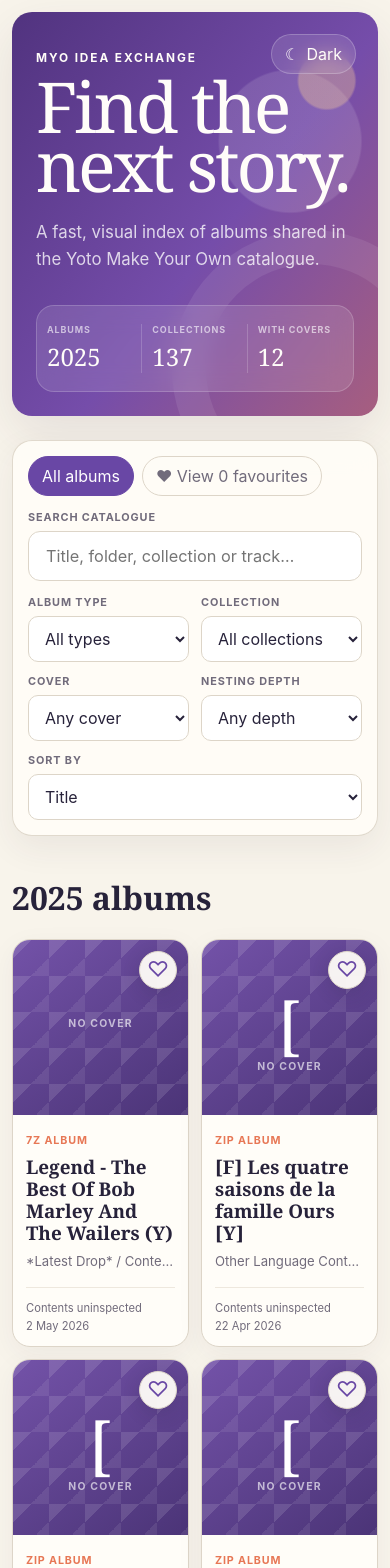
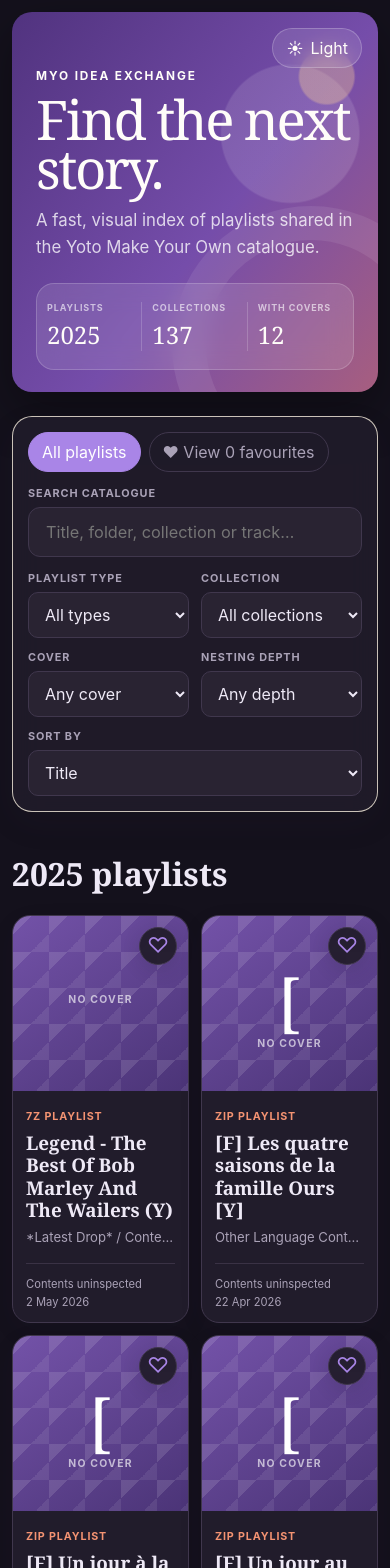
Before and after one commit to dylanwatsonsoftware/yoto-ai, a React (Vite) app in the folder catalogue-site/: page / in a window 390 px wide. Shown: the top 1568 px of the page. Built offline with nearby package versions, Linux system fonts and the light colour scheme.

Commit message:
Rename to playlist

```diff
--- a/catalogue-site/src/App.tsx
+++ b/catalogue-site/src/App.tsx
@@ -49,8 +49,8 @@ function formatDate(value: string): string {
 }
 
 function albumType(album: Album): string {
-  if (album.kind === "expanded") return "Expanded folder";
-  return `${album.archiveFormat?.toUpperCase() ?? "Archive"} album`;
+  if (album.kind === "expanded") return "Expanded playlist";
+  return `${album.archiveFormat?.toUpperCase() ?? "Archive"} playlist`;
 }
 
 function AlbumArtwork({ album, large = false }: { album: Album; large?: boolean }) {
@@ -115,7 +115,7 @@ function DetailDialog({
           <div>
             <span className="eyebrow">{albumType(album)}</span>
             <h2>{album.title}</h2>
-            <nav className="breadcrumbs" aria-label="Album location">
+            <nav className="breadcrumbs" aria-label="Playlist location">
               {album.pathSegments.slice(0, -1).map((segment, index) => (
                 <span key={segment.id}>
                   {index > 0 && <b aria-hidden="true">/</b>}
@@ -175,7 +175,7 @@ function DetailDialog({
           </section>
           {nested.length > 0 && (
             <section>
-              <h3>Nested albums <span className="count">{nested.length}</span></h3>
+              <h3>Nested playlists <span className="count">{nested.length}</span></h3>
               <ul className="nested-list">
                 {nested.map((candidate) => (
                   <li key={candidate.id}>
@@ -228,7 +228,7 @@ export default function App({ catalogue }: { catalogue: Catalogue }) {
   const [favourites, setFavourites] = useState<string[]>(readFavourites);
   const [showFavourites, setShowFavourites] = useState(false);
   const [theme, setTheme] = useState<Theme>(() =>
-    window.localStorage.getItem(THEME_KEY) === "dark" ? "dark" : "light"
+    window.localStorage.getItem(THEME_KEY) === "light" ? "light" : "dark"
   );
   const favouriteIds = useMemo(() => new Set(favourites), [favourites]);
   const albums = useMemo(() => {
@@ -289,12 +289,12 @@ export default function App({ catalogue }: { catalogue: Catalogue }) {
           <span className="eyebrow">MYO Idea Exchange</span>
           <h1>Find the next story.</h1>
           <p>
-            A fast, visual index of albums shared in the Yoto Make Your Own
+            A fast, visual index of playlists shared in the Yoto Make Your Own
             catalogue.
           </p>
         </div>
         <dl className="hero__stats">
-          <div><dt>Albums</dt><dd>{catalogue.stats.albums}</dd></div>
+          <div><dt>Playlists</dt><dd>{catalogue.stats.albums}</dd></div>
           <div><dt>Collections</dt><dd>{catalogue.stats.collections}</dd></div>
           <div><dt>With covers</dt><dd>{catalogue.stats.covers}</dd></div>
         </dl>
@@ -315,7 +315,7 @@ export default function App({ catalogue }: { catalogue: Catalogue }) {
               aria-pressed={!showFavourites}
               onClick={() => setShowFavourites(false)}
             >
-              All albums
+              All playlists
             </button>
             <button
               type="button"
@@ -338,7 +338,7 @@ export default function App({ catalogue }: { catalogue: Catalogue }) {
           </label>
           <div className="filters">
             <label>
-              <span>Album type</span>
+              <span>Playlist type</span>
               <select value={state.kind} onChange={(event) => update("kind", event.target.value as CatalogueQuery["kind"])}>
                 <option value="all">All types</option>
                 <option value="archive">Archives</option>
@@ -388,7 +388,7 @@ export default function App({ catalogue }: { catalogue: Catalogue }) {
           <h2>
             {showFavourites
               ? `${albums.length} ${albums.length === 1 ? "favourite" : "favourites"}`
-              : albums.length === 1 ? "1 album" : `${albums.length} albums`}
+              : albums.length === 1 ? "1 playlist" : `${albums.length} playlists`}
           </h2>
           {(state.query || Object.entries(state).some(([key, value]) => key !== "sort" && key !== "selected" && value !== "all" && value !== "")) && (
             <button
@@ -402,7 +402,7 @@ export default function App({ catalogue }: { catalogue: Catalogue }) {
         </div>
 
         {albums.length ? (
-          <section className="album-grid" aria-label="Album results">
+          <section className="album-grid" aria-label="Playlist results">
             {albums.map((album) => (
               <article className="album-card" key={album.id}>
                 <FavouriteButton
@@ -436,11 +436,11 @@ export default function App({ catalogue }: { catalogue: Catalogue }) {
             <h2>
               {showFavourites
                 ? "No favourites match these filters."
-                : "No albums match those filters."}
+                : "No playlists match those filters."}
             </h2>
             <p>
               {showFavourites
-                ? "Favourite an album, or broaden the selected filters."
+                ? "Favourite a playlist, or broaden the selected filters."
                 : "Try a broader search or clear the selected filters."}
             </p>
           </section>
--- a/catalogue-site/src/styles.css
+++ b/catalogue-site/src/styles.css
@@ -77,8 +77,8 @@ select:focus-visible {
   align-items: end;
   justify-content: space-between;
   gap: 36px;
-  min-height: 310px;
-  padding: clamp(32px, 6vw, 80px);
+  min-height: 200px;
+  padding: clamp(28px, 4vw, 48px);
   color: #fffdf9;
   background:
     radial-gradient(circle at 86% 17%, rgba(255, 210, 151, 0.34) 0 6%, transparent 6.5%),
@@ -102,8 +102,8 @@ select:focus-visible {
 .theme-toggle {
   position: absolute;
   z-index: 3;
-  top: 22px;
-  right: 22px;
+  top: 16px;
+  right: 16px;
   display: flex;
   align-items: center;
   gap: 7px;
@@ -130,18 +130,18 @@ select:focus-visible {
 }
 
 .hero h1 {
-  max-width: 720px;
+  max-width: 620px;
   margin: 0;
   font-family: Georgia, "Times New Roman", serif;
-  font-size: clamp(3.4rem, 8vw, 7.2rem);
+  font-size: clamp(2.7rem, 5vw, 4.7rem);
   font-weight: 500;
-  line-height: 0.84;
+  line-height: 0.9;
   letter-spacing: -0.045em;
 }
 
 .hero p {
   max-width: 540px;
-  margin: 24px 0 0;
+  margin: 14px 0 0;
   color: rgba(255, 255, 255, 0.78);
   font-size: 1.05rem;
   line-height: 1.6;
@@ -152,7 +152,7 @@ select:focus-visible {
   z-index: 1;
   display: grid;
   grid-template-columns: repeat(3, 1fr);
-  min-width: min(440px, 100%);
+  min-width: min(390px, 100%);
   margin: 0;
   padding: 18px 0;
   background: rgba(255, 253, 248, 0.11);
@@ -185,7 +185,7 @@ select:focus-visible {
 }
 
 main {
-  padding: 42px 0 0;
+  padding: 28px 0 0;
 }
 
 .notice {
@@ -198,9 +198,6 @@ main {
 }
 
 .discovery {
-  position: sticky;
-  z-index: 5;
-  top: 14px;
   padding: 20px;
   background: color-mix(in srgb, var(--paper) 90%, transparent);
   border: 1px solid rgba(221, 213, 200, 0.9);
@@ -665,7 +662,7 @@ footer {
   }
 
   .hero__stats {
-    margin-top: 42px;
+    margin-top: 28px;
   }
 
   .filters {
@@ -680,17 +677,17 @@ footer {
 
   .hero {
     min-height: 0;
-    padding: 34px 24px 24px;
+    padding: 52px 24px 22px;
     border-radius: 20px;
   }
 
   .hero h1 {
-    font-size: clamp(3.2rem, 18vw, 5rem);
+    font-size: clamp(2.7rem, 14vw, 4rem);
   }
 
   .hero__stats {
     min-width: 0;
-    margin-top: 32px;
+    margin-top: 22px;
   }
 
   .hero__stats div {
```
Also changed, not shown: 2 other files (tests, documents, lock files or other folders).
